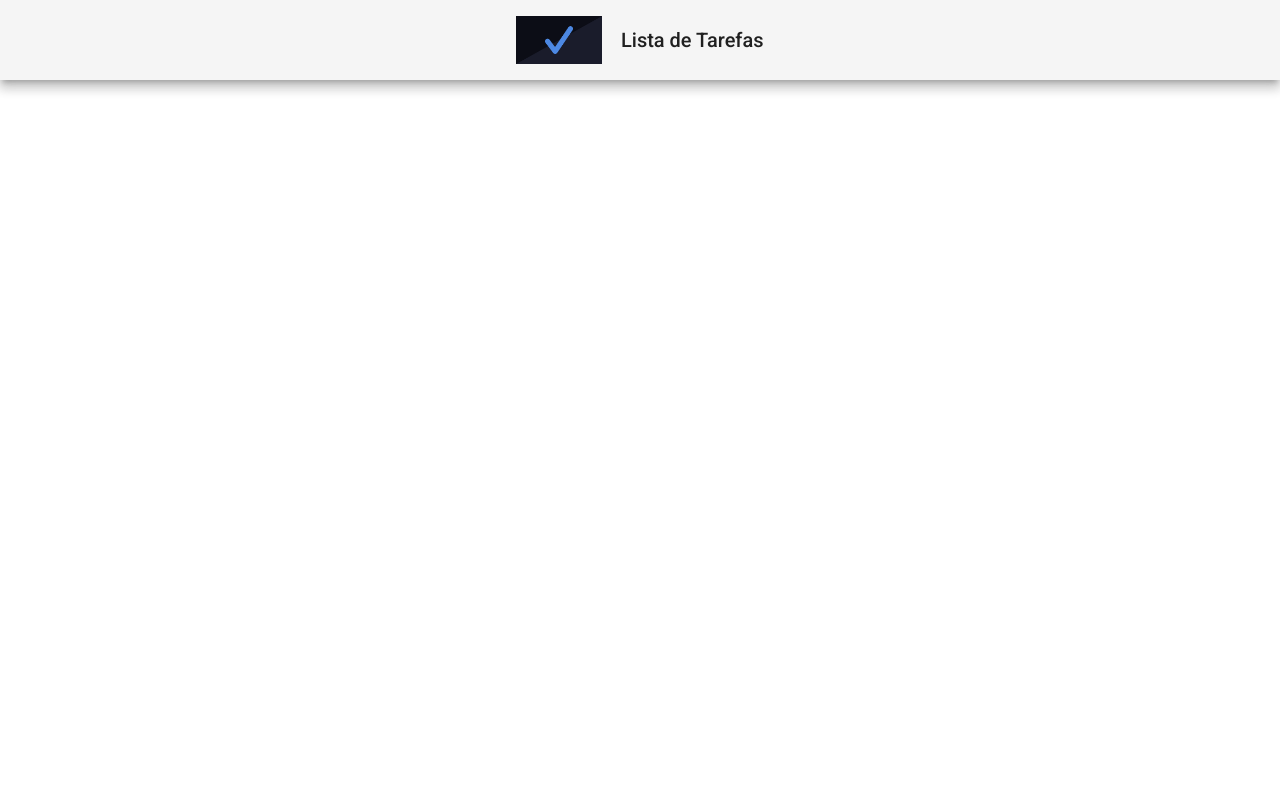
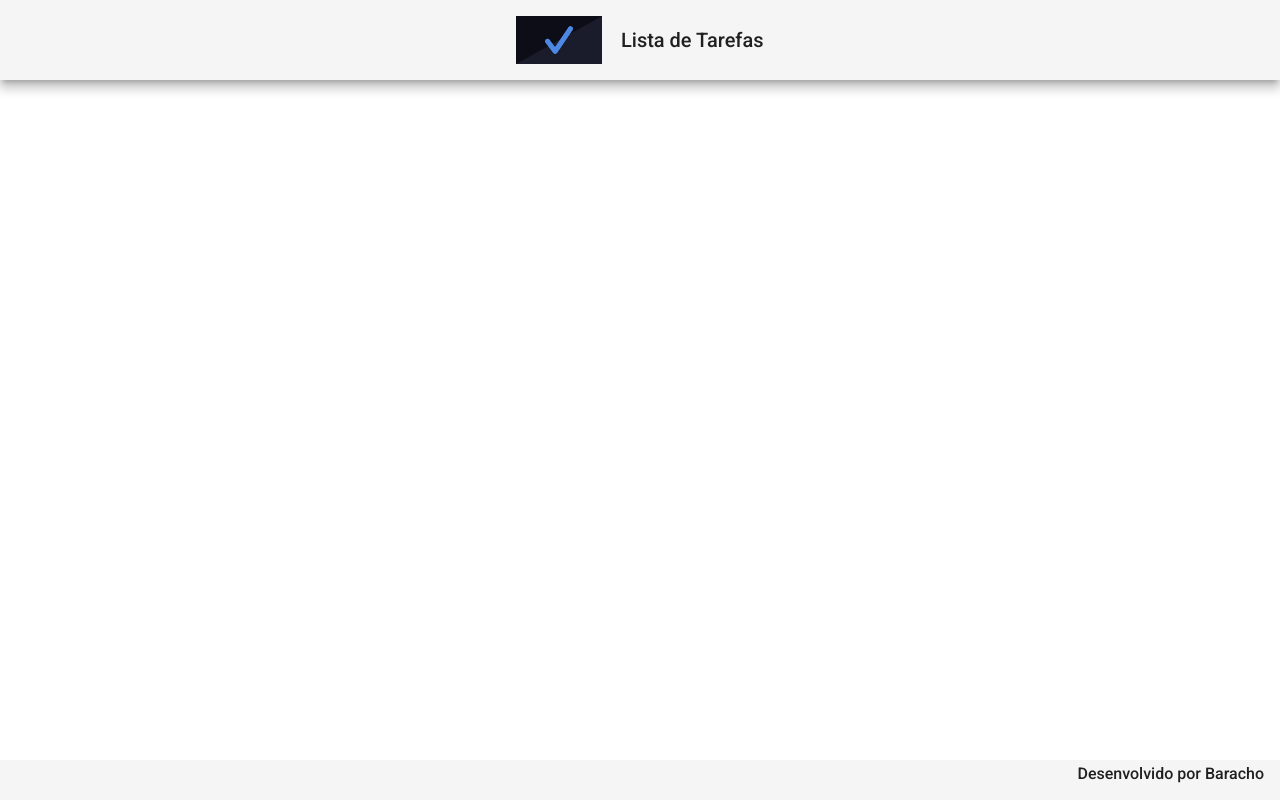
Before and after one commit to Leandro223/AngularListaTarefas, an Angular app: page / in a window 1280 px wide. Built offline with nearby package versions, Linux system fonts and the light colour scheme.

Commit message:
finalizado componet footer

```diff
--- a/src/app/app.component.html
+++ b/src/app/app.component.html
@@ -1 +1,2 @@
 <app-header></app-header>
+<app-footer></app-footer>
--- a/src/app/components/footer/footer.component.css
+++ b/src/app/components/footer/footer.component.css
@@ -0,0 +1,7 @@
+.footer {
+    height: 5%;
+    position: fixed;
+    bottom: 0%;
+    justify-content: flex-end;
+    font-size: 1rem;
+}
--- a/src/app/components/footer/footer.component.html
+++ b/src/app/components/footer/footer.component.html
@@ -1 +1,5 @@
-<p>footer works!</p>
+<mat-toolbar class="footer">
+    <span>
+        <p>Desenvolvido por Baracho</p>
+    </span>
+</mat-toolbar>
```
